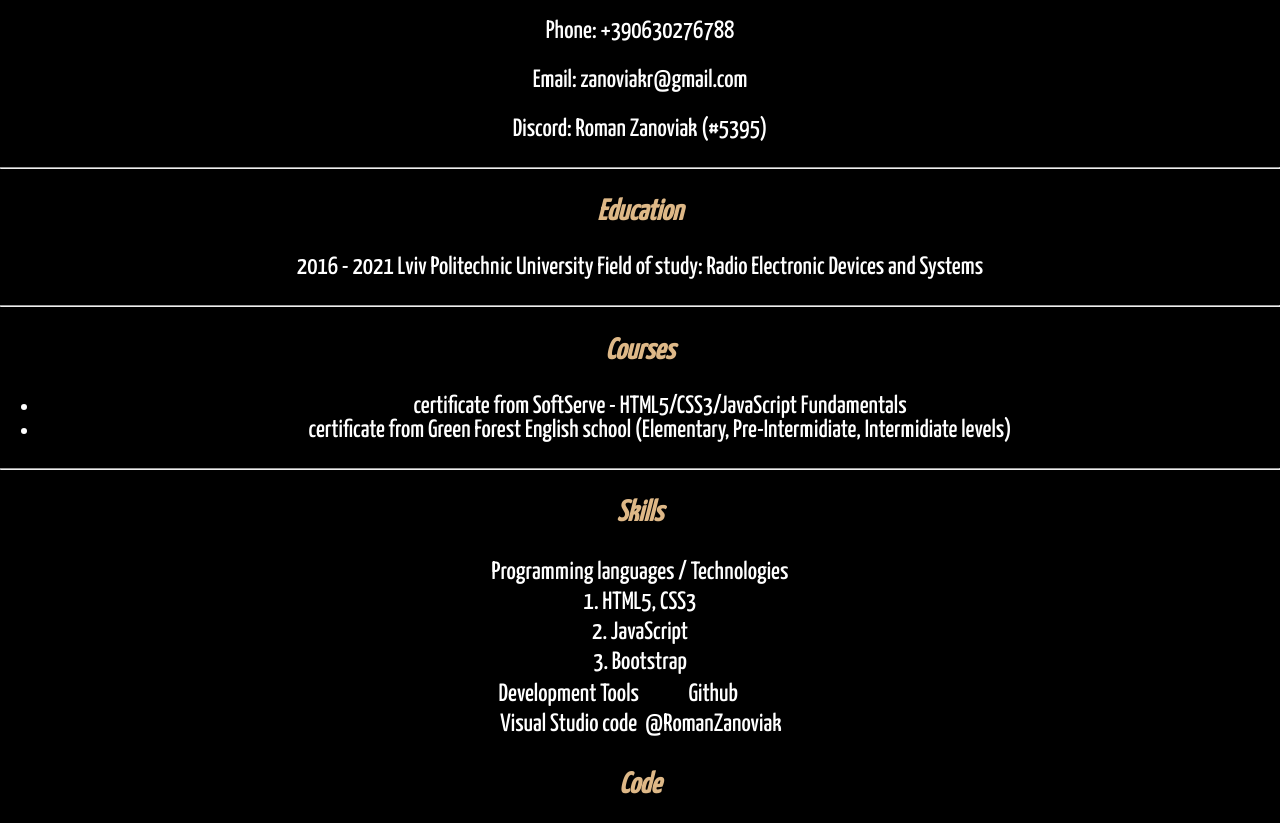
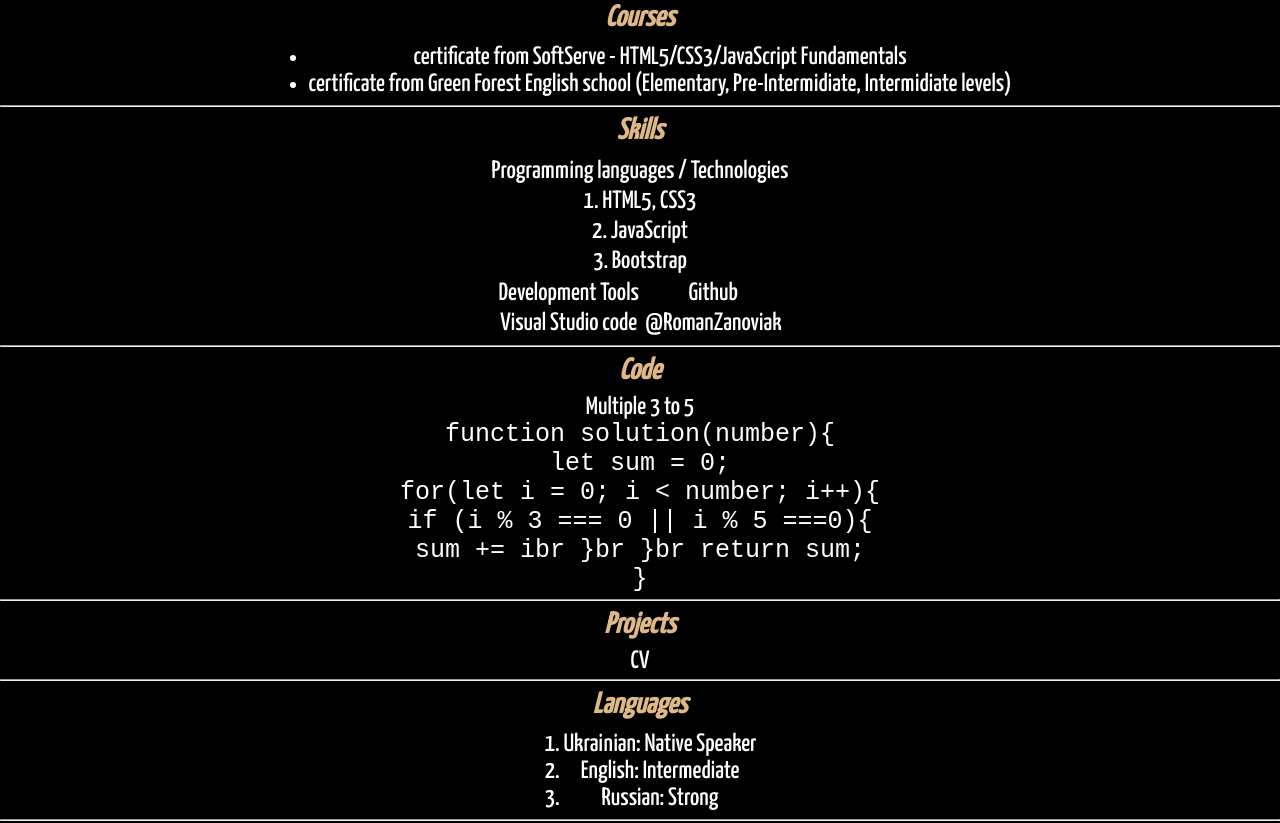
Before and after one commit to RomanZanoviak/cv, a plain HTML site: page index.html in a window 1280 px wide. Shown: the part 574-1397 px from the top of the page. Drawn offline with Linux system fonts and the light colour scheme.

Commit message:
feat: update css file

```diff
--- a/index.html
+++ b/index.html
@@ -13,7 +13,7 @@
   </head>
   <body>
     <header>
-      <div class="container">
+      <div class="container text-center">
         <h1>Curriculm vitae</h1>
         <h3>Personal information</h3>
         <img id="myPhoto" src="img/Roman_photo.jpg" alt="Roman Roman_photo" />
@@ -23,7 +23,7 @@
     </header>
     <section>
       <div class="container">
-        <div class="contacts">
+        <div class="contacts text-center">
           <h3>Contacts</h3>
           <p>Country: <span>Ukraine</span</p>
           <p>Phone: <a href="+380630276788">+390630276788</a></p>
@@ -31,22 +31,24 @@
           <p>Discord: <span>Roman Zanoviak (#5395)</span></p>
           <hr>
         </div>
-        <div class="education">
+        <div class="education text-center">
             <h3>Education</h3>
             <p>2016 - 2021 Lviv Politechnic University Field of study: Radio Electronic Devices and Systems</p>
             <hr>
         </div>
-        <div class="courses">
-            <h3>Courses</h3>
+
+          <div class="courses text-center">
+              <h3 class="courses-text-center">Courses</h3>
               <ul>
                   <li>certificate from SoftServe - HTML5/CSS3/JavaScript Fundamentals</li>
                   <li>certificate from Green Forest English school (Elementary, Pre-Intermidiate, Intermidiate levels)</li>
               </ul>
               <hr>
           </div>
-        <div class="skills">
+
+        <div class="skills text-center">
             <h3>Skills</h3>
-            <div class="table">
+            <div class="table text-center">
                 <table>
                 <tr>
                     <td>Programming languages / Technologies   </td>
@@ -72,8 +74,9 @@
                 </tr>
             </table>
             </div>
+            <hr>
         </div>
-        <div class="code">
+        <div class="code text-center">
             <h3>Code</h3>
             <p> Multiple 3 to 5</p>
             <code>
@@ -87,13 +90,14 @@
                 return sum;<br>
               }
             </code>
+            <hr>
         </div>
-        <div class="projects">
+        <div class="projects text-center">
             <h3>Projects</h3>
             <a href="https://romanzanoviak.github.io/rsschool-cv/cv">CV</a>
             <hr>
         </div>
-        <div class="languages">
+        <div class="languages text-center">
             <h3>Languages</h3>
             <ol>
                 <li>Ukrainian: Native Speaker</li>
@@ -105,8 +109,8 @@
       </div>
     </section>
     <footer>
-        <div class="container">
-            <p><i class="fa-regular fa-registered"></i>Roman Zanoviak 2022</p>
+        <div class="container text-center">
+            <p><i class="fa-regular fa-registered"></i>  Roman Zanoviak 2022</p>
         </div>
     </footer>
     <script src="https://kit.fontawesome.com/044589a110.js" crossorigin="anonymous"></script>
--- a/style.css
+++ b/style.css
@@ -1,31 +1,65 @@
+:root {
+  --main-black-color: black;
+  --coral: coral;
+  --burlywood: burlywood;
+  --white: white;
+  --red: #800000;
+}
+
 body {
   margin: 0;
   padding: 0;
   font-family: "Yanone Kaffeesatz", sans-serif;
   font-size: 25px;
+  background: var(--main-black-color);
+}
+ul {
+  margin: 0;
+  display: inline-block;
+}
+ol {
+  margin: 0;
+  display: inline-block;
+}
+li {
+  margin: 3px 0px;
+}
+
+.text-center {
+  text-align: center;
+}
+.courses-text-center {
+  text-align: center;
 }
 h1 {
-  color: coral;
+  color: var(--coral);
+  margin: 0;
 }
 h3 {
   font-style: italic;
-  color: burlywood;
+  color: var(--burlywood);
+  margin: 10px 0;
+}
+hr {
+  margin: 5px 0;
+}
+p {
+  margin: 0;
 }
 a {
   text-decoration: none;
-  color: white;
+  color: var(--white);
 }
 a:hover {
-  color: #800000;
+  color: var(--red);
   text-decoration: underline;
 }
 .container {
-  text-align: center;
-  color: white;
-  background-color: black;
+  color: var(--white);
+  background-color: var(--main-black-color);
 }
 td {
-  border: 1px solid black;
+  border: 1px solid var(--main-black-color);
 }
 #myPhoto {
   border-radius: 50%;
```
Lines whose indentation alone changed are shown as unchanged.
